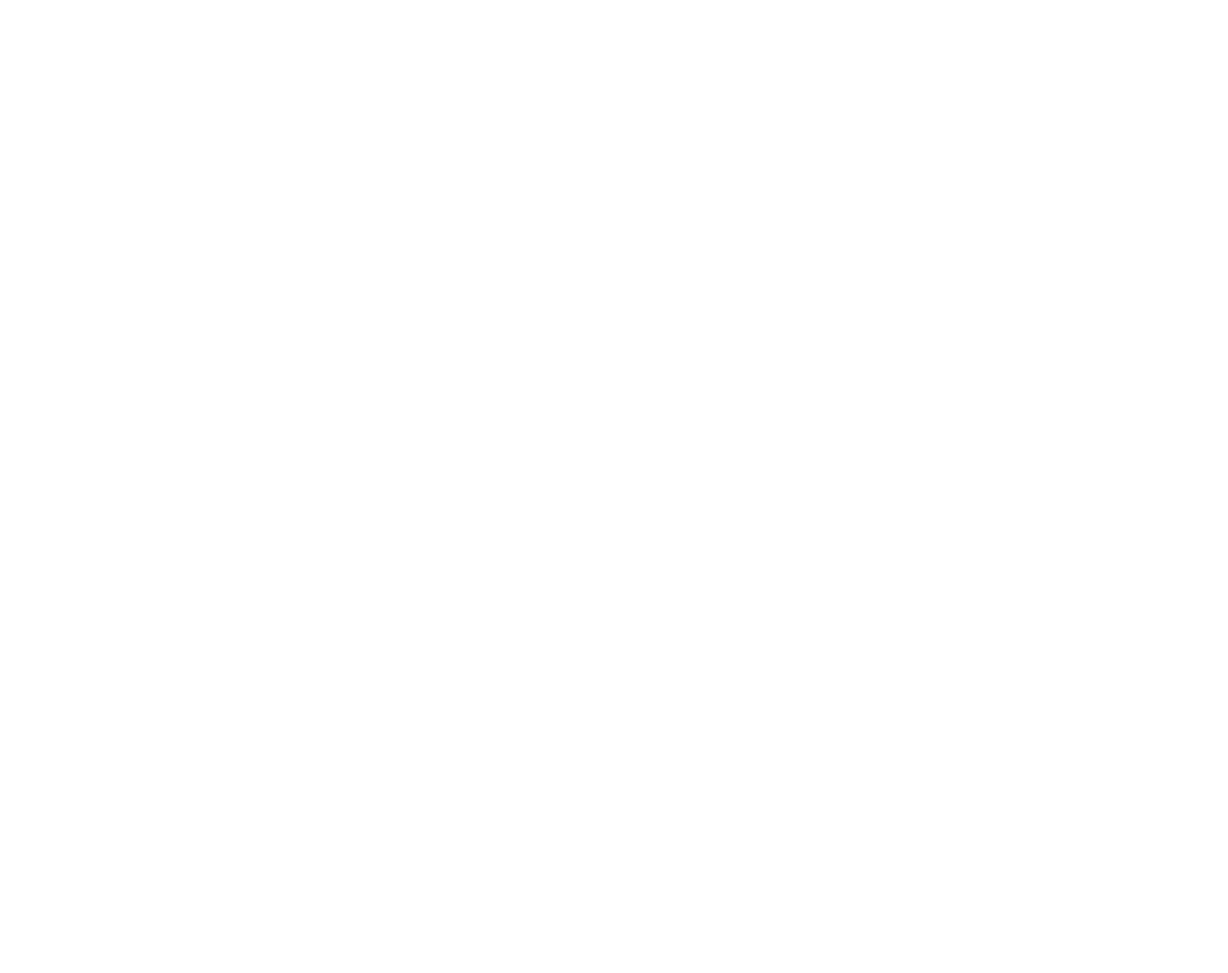
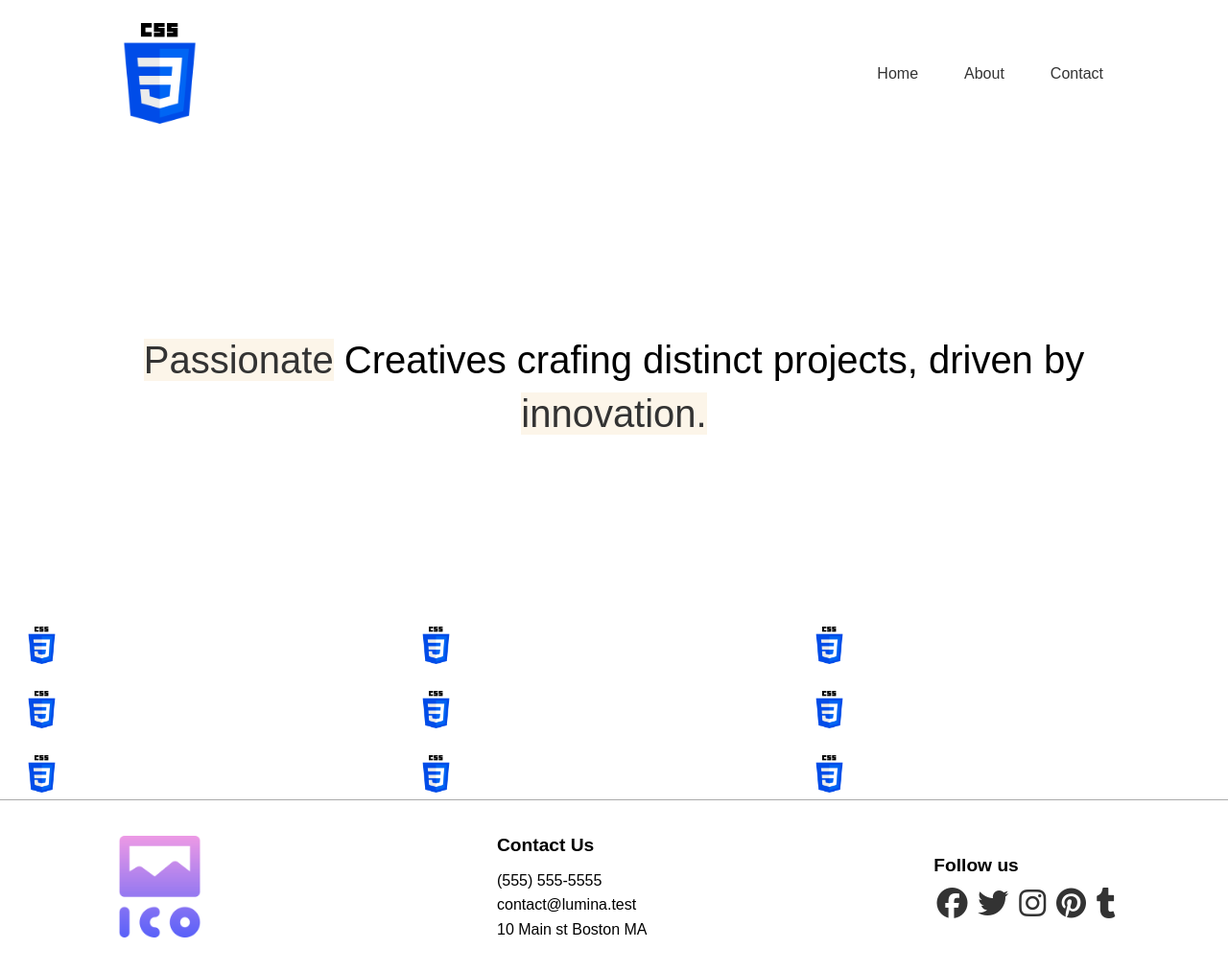
Before and after one commit to Subrina-Sirajee/HTML-CSS, a plain HTML site: page sec11/contact.html in a window 1280 px wide. Shown: the whole page at 96% size. Before the commit the page ends 800 px from the top, so only its background shows below. Drawn offline with Linux system fonts and the light colour scheme.

Commit message:
contact page

```diff
--- a/sec11/contact.html
+++ b/sec11/contact.html
@@ -0,0 +1,105 @@
+<!DOCTYPE html>
+<html lang="en">
+<head>
+    <meta charset="UTF-8">
+    <meta name="viewport" content="width=device-width, initial-scale=1.0">
+    <title> Contact Lunima Creative</title>
+    <link rel="stylesheet" href="styles.css">
+    <link rel="preconnect" href="https://fonts.googleapis.com">
+<link rel="preconnect" href="https://fonts.gstatic.com" crossorigin>
+<link href="https://fonts.googleapis.com/css2?family=Montserrat:ital,wght@0,100..900;1,100..900&family=Open+Sans:ital,wght@0,300..800;1,300..800&display=swap" rel="stylesheet">
+<link rel="stylesheet" href="https://cdnjs.cloudflare.com/ajax/libs/font-awesome/6.7.2/css/all.min.css" integrity="sha512-Evv84Mr4kqVGRNSgIGL/F/aIDqQb7xQ2vcrdIwxfjThSH8CSR7PBEakCr51Ck+w+/U6swU2Im1vVX0SVk9ABhg==" crossorigin="anonymous" referrerpolicy="no-referrer" />
+<link rel="icon" href="images/project-1.png" >
+</head>
+<body>
+    <header class="header">
+        <div class="container header-flex">
+            <img src="images/project-2.png" alt="Lumina Creative" class="logo">
+            <ul class="main-menu">
+                <li><a href="index.html">Home</a></li>
+                <li><a href="about.html">About</a></li>
+                <li><a class="current" href="contact.html">Contact</a></li>
+            </ul>
+        </div>
+    </header>
+    <section class="hero">
+        <div class="container container-sm">
+            <h2>
+                <span class="bg-primary">Passionate</span>
+                Creatives crafing distinct projects, driven by <span class="bg-primary">innovation.</span>
+            </h2>
+        </div>
+    </section>
+    <section class="gallery">
+        <div class="container container-lg gallery-flex">
+            <div class="gallery-item">
+                <a href="images/project-2.png">
+                    <img src="images/project-2.png" alt="Portfolio Item 1" class="gallery-image">
+                </a>
+            </div>
+            <div class="gallery-item">
+                <a href="images/project-2.png">
+                    <img src="images/project-2.png" alt="Portfolio Item 1" class="gallery-image">
+                </a>
+            </div>
+            <div class="gallery-item">
+                <a href="images/project-2.png">
+                    <img src="images/project-2.png" alt="Portfolio Item 1" class="gallery-image">
+                </a>
+            </div>
+            <div class="gallery-item">
+                <a href="images/project-2.png">
+                    <img src="images/project-2.png" alt="Portfolio Item 1" class="gallery-image">
+                </a>
+            </div>
+            <div class="gallery-item">
+                <a href="images/project-2.png">
+                    <img src="images/project-2.png" alt="Portfolio Item 1" class="gallery-image">
+                </a>
+            </div>
+            <div class="gallery-item">
+                <a href="images/project-2.png">
+                    <img src="images/project-2.png" alt="Portfolio Item 1" class="gallery-image">
+                </a>
+            </div>
+            <div class="gallery-item">
+                <a href="images/project-2.png">
+                    <img src="images/project-2.png" alt="Portfolio Item 1" class="gallery-image">
+                </a>
+            </div>
+            <div class="gallery-item">
+                <a href="images/project-2.png">
+                    <img src="images/project-2.png" alt="Portfolio Item 1" class="gallery-image">
+                </a>
+            </div>
+            <div class="gallery-item">
+                <a href="images/project-2.png">
+                    <img src="images/project-2.png" alt="Portfolio Item 1" class="gallery-image">
+                </a>
+            </div>
+        </div>
+    </section>
+
+    <footer class="footer">
+        <div class="container footer-flex">
+            <img src="images/project-1.png" alt="">
+            <div class="contact">
+                <h4>Contact Us</h4>
+                <ul>
+                    <li>(555) 555-5555</li>
+                    <li>contact@lumina.test</li>
+                    <li>10 Main st Boston MA</li>
+                </ul>
+            </div>
+            <div class="social">
+                <h4>Follow us</h4>
+                <a href="#"><i class="fab fa-facebook fa-2x"></i></a>
+                <a href="#"><i class="fab fa-twitter fa-2x"></i></a>
+                <a href="#"><i class="fab fa-instagram fa-2x"></i></a>
+                <a href="#"><i class="fab fa-pinterest fa-2x"></i></a>
+                <a href="#"><i class="fab fa-tumblr fa-2x"></i></a>
+            </div>
+        </div>
+    </footer>
+</body>
+</html>
--- a/sec11/styles.css
+++ b/sec11/styles.css
@@ -9,6 +9,7 @@ body{
 }
 :root{
     --primary-color: #fcf5e9;
+    --dark-color: #333;
     --container-normal: 1100px;
     --container-wide: 1400px;
     --container-narrow: 900px;
@@ -25,6 +26,11 @@ img{
 }
 .bg-primary{
     background: var(--primary-color);
+    color: #333;
+}
+.bg-dark{
+    background: var(--dark-color);
+    color: #fff;
 }
 .container{
     max-width: var(--container-normal);
```
Also changed, not shown: sec11/about.html (+1 -1 lines).
